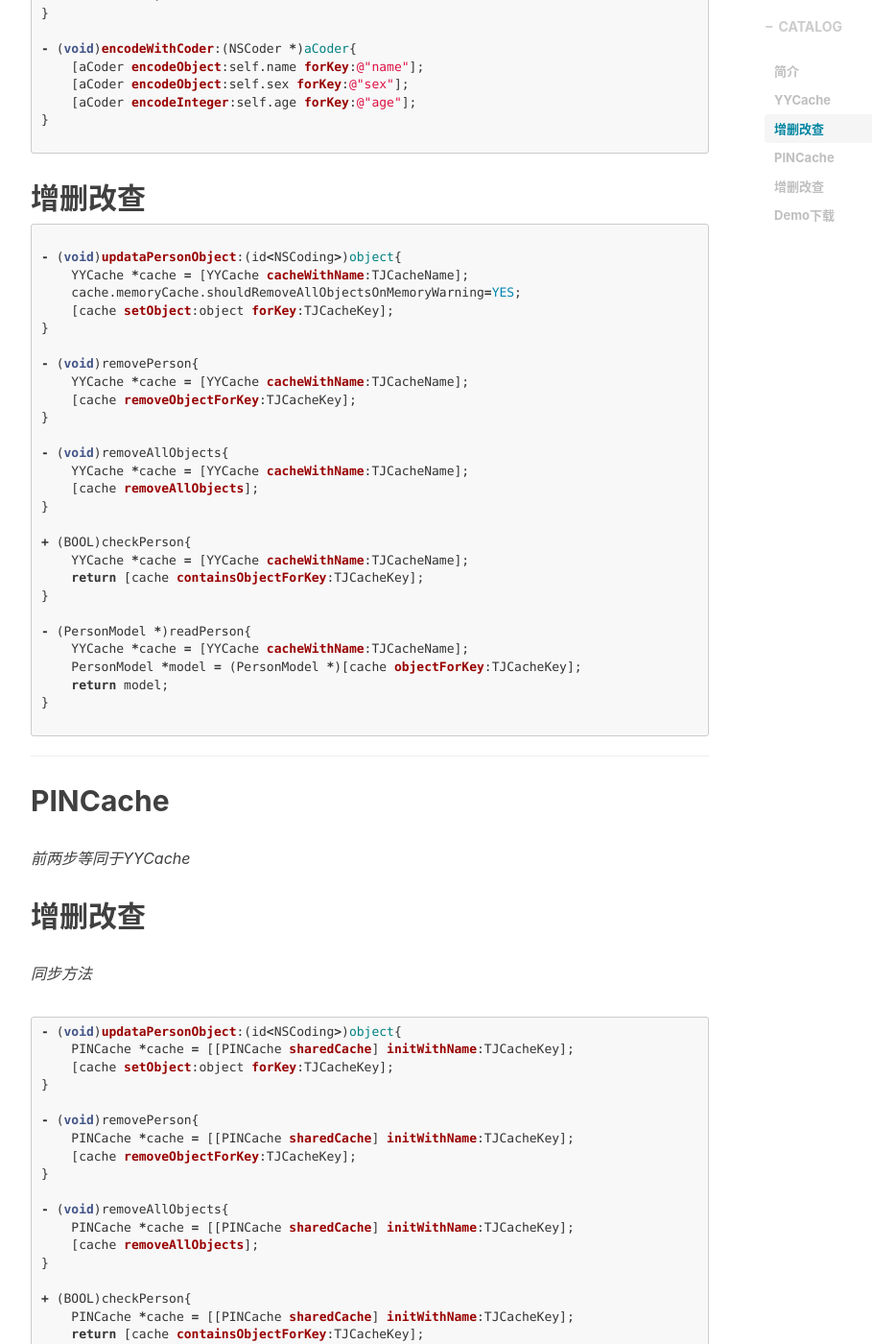
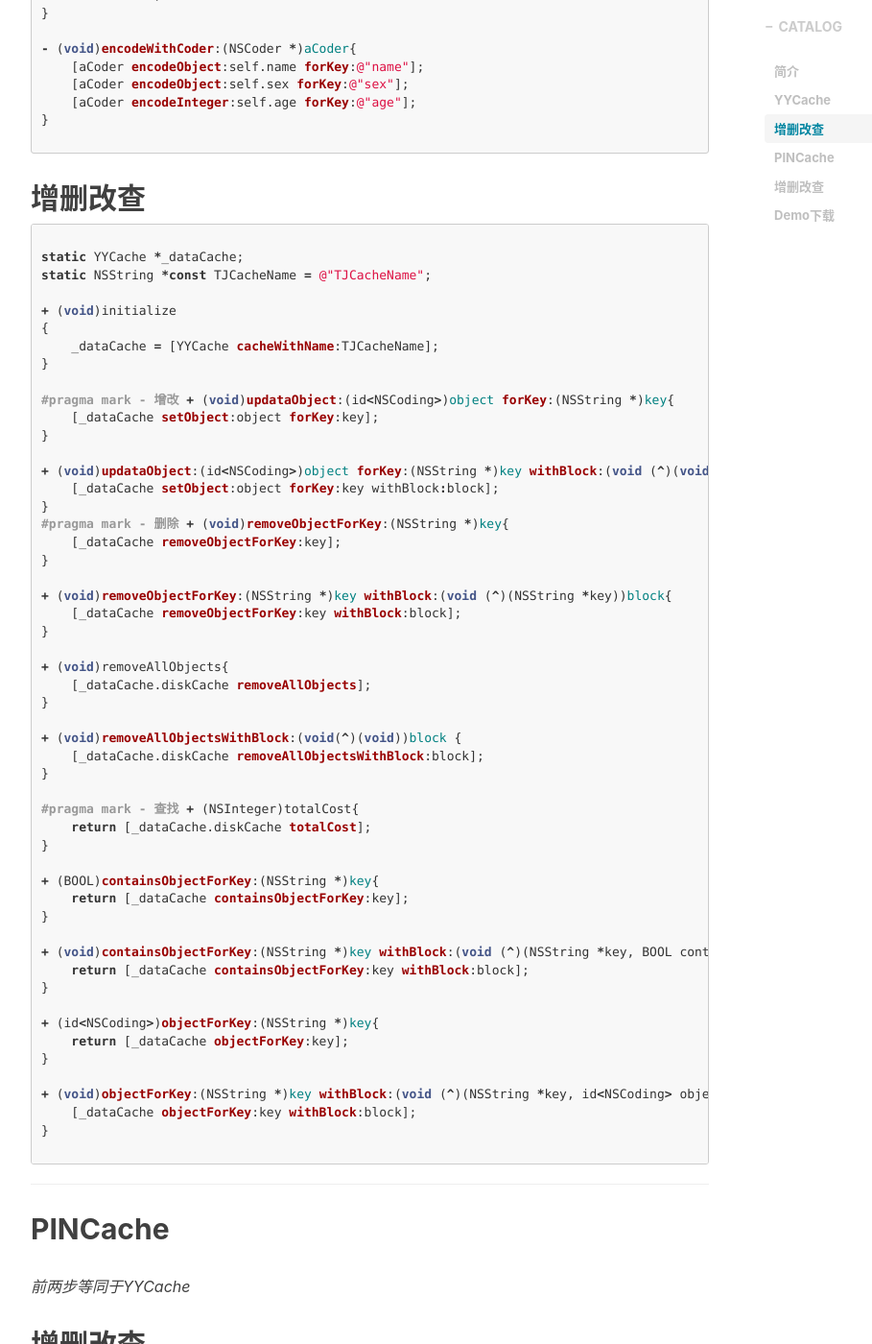
Before and after one commit to wangpt/wangpt.github.io, a Jekyll site: the page built from _posts/2018-09-05-cache-nscache.markdown, in a window 1280 px wide and 1400 px high, scrolled down 1351 px. Shown: the whole window at 96% size, without its empty margins (233-1142 px from the left). Built offline with Jekyll 4.4.1, drawn with Linux system fonts in a browser that asks for light colours; nearby versions of some CDN libraries; comment, search, counter and statistics services are not loaded.

Commit message:
Fix YYChche Blog

````diff
--- a/_posts/2018-08-28-note-blog.markdown
+++ b/_posts/2018-08-28-note-blog.markdown
@@ -57,7 +57,7 @@ tags:
 
 * 缓存
 
-	1.整理了一下YYCache和PINCache的使用方法，发现了一个问题调用YY同步的接口可以进行增删改查的操作，但调用异步的姐口，数据不能完成存储，而PIN则可以正常使用，具体原因有待核实。
+	1.整理了一下YYCache和PINCache的使用方法，包含增删改查以及同步和异步方法。
 
 	2.整理复习了一下线程锁的相关知识
 
--- a/_posts/2018-09-05-cache-nscache.markdown
+++ b/_posts/2018-09-05-cache-nscache.markdown
@@ -62,31 +62,58 @@ tags:
 
 ``` objc
 
-- (void)updataPersonObject:(id<NSCoding>)object{
-    YYCache *cache = [YYCache cacheWithName:TJCacheName];
-    cache.memoryCache.shouldRemoveAllObjectsOnMemoryWarning=YES;
-    [cache setObject:object forKey:TJCacheKey];
+static YYCache *_dataCache;
+static NSString *const TJCacheName = @"TJCacheName";
+
++ (void)initialize
+{
+    _dataCache = [YYCache cacheWithName:TJCacheName];
 }
 
-- (void)removePerson{
-    YYCache *cache = [YYCache cacheWithName:TJCacheName];
-    [cache removeObjectForKey:TJCacheKey];
+#pragma mark - 增改
++ (void)updataObject:(id<NSCoding>)object forKey:(NSString *)key{
+    [_dataCache setObject:object forKey:key];
 }
 
-- (void)removeAllObjects{
-    YYCache *cache = [YYCache cacheWithName:TJCacheName];
-    [cache removeAllObjects];
++ (void)updataObject:(id<NSCoding>)object forKey:(NSString *)key withBlock:(void (^)(void))block{
+    [_dataCache setObject:object forKey:key withBlock:block];
+}
+#pragma mark - 删除
++ (void)removeObjectForKey:(NSString *)key{
+    [_dataCache removeObjectForKey:key];
 }
 
-+ (BOOL)checkPerson{
-    YYCache *cache = [YYCache cacheWithName:TJCacheName];
-    return [cache containsObjectForKey:TJCacheKey];
++ (void)removeObjectForKey:(NSString *)key withBlock:(void (^)(NSString *key))block{
+    [_dataCache removeObjectForKey:key withBlock:block];
 }
 
-- (PersonModel *)readPerson{
-    YYCache *cache = [YYCache cacheWithName:TJCacheName];
-    PersonModel *model = (PersonModel *)[cache objectForKey:TJCacheKey];
-    return model;
++ (void)removeAllObjects{
+    [_dataCache.diskCache removeAllObjects];
+}
+
++ (void)removeAllObjectsWithBlock:(void(^)(void))block {
+    [_dataCache.diskCache removeAllObjectsWithBlock:block];
+}
+
+#pragma mark - 查找
++ (NSInteger)totalCost{
+    return [_dataCache.diskCache totalCost];
+}
+
++ (BOOL)containsObjectForKey:(NSString *)key{
+    return [_dataCache containsObjectForKey:key];
+}
+
++ (void)containsObjectForKey:(NSString *)key withBlock:(void (^)(NSString *key, BOOL contains))block {
+    return [_dataCache containsObjectForKey:key withBlock:block];
+}
+
++ (id<NSCoding>)objectForKey:(NSString *)key{
+    return [_dataCache objectForKey:key];
+}
+
++ (void)objectForKey:(NSString *)key withBlock:(void (^)(NSString *key, id<NSCoding> object))block {
+    [_dataCache objectForKey:key withBlock:block];
 }
 
 ```
````
